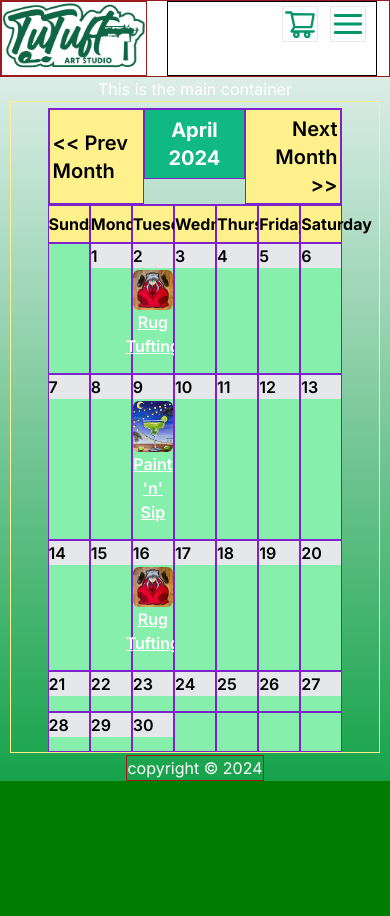
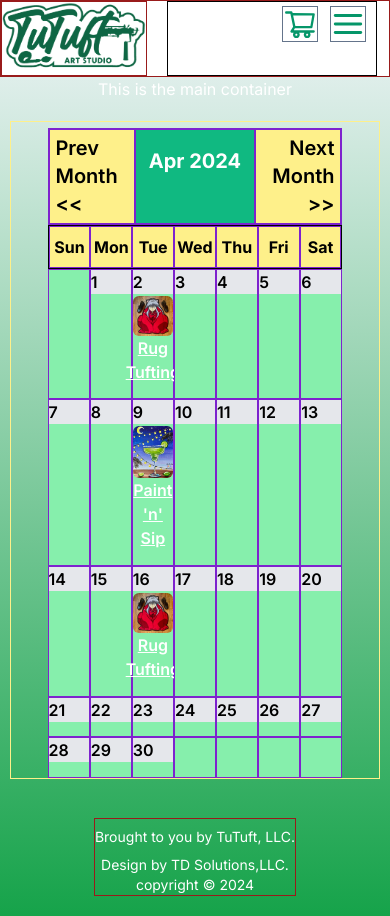
Before and after one commit to TDow520/tutuft_art_studio, a Next.js app: page /upcoming in a window 390 px wide. Before the commit the page ends 844 px from the top, so only its background shows below. Built offline with nearby package versions, Linux system fonts and the light colour scheme.

Commit message:
Working on making the site mobile friendly and more function for the cart component to reflect the right count for the slots and the data that will be used in the datbase.

```diff
--- a/src/app/cart/cartContext.jsx
+++ b/src/app/cart/cartContext.jsx
@@ -22,8 +22,10 @@ export const CartProvider = ({ children }) => {
 
     const removeFromCart = (eventId) => {
         setCartItems((prevItems) =>
-            prevItems.filter((item) => item.id !== eventId)
+            prevItems.filter((item) => item.available !== eventId)
         );
+        // add 1 to the available count
+        item.available = item.available + 1;
     };
 
     const value = {
--- a/src/app/layout.jsx
+++ b/src/app/layout.jsx
@@ -23,17 +23,23 @@ const RootLayout = ({ children }) => {
     return (
         <CartProvider>
             <html lang="en">
-                <body className={` ${inter.className} `}>
+                <body className={` ${inter.className} phone:h-[100vh] h-[125%] ` }>
                     <div className="flex flex-col items-center text-center bg-gradient-to-b to-green-600 from-slate-100">
                         <header className="w-full bg-white z-50">
                             <NavBanner />
                         </header>
                         This is the main container
-                        <div className="flex flex-col h-[95%] w-[95%] border border-yellow-200 text-center items-center">
+                        <div className="flex flex-col h-[95%] my-[5%] w-[95%] border border-yellow-200 text-center items-center">
                             {children}
                             <SpeedInsights />
                         </div>
-                        <footer className="flex flex-col mt-[.5%] text-center justify-center border border-red-800 desktop:text-[150%] laptop:w-[55%]">
+                        <footer className="flex flex-col h-[5%] my-[5%] text-center justify-center border border-red-800 text-sm desktop:text-[100%] laptop:w-[55%]">
+                            <p className="my-2">
+                                Brought to you by TuTuft, LLC.
+                            </p>
+                            <p>
+                                Design by TD Solutions,LLC.
+                            </p>
                             copyright &copy; {year}
                         </footer>
                     </div>
--- a/src/app/navbanner/nav-links.jsx
+++ b/src/app/navbanner/nav-links.jsx
@@ -29,6 +29,14 @@ export default function NavLinks() {
         setShowMenu(false);
     };
 
+    const backdropClick = (e) => {
+        // Check if the click is on the backdrop itself and not on the modal
+        if (e.target.id === "backdrop") {
+            handleCloseMenu();
+        }
+    };
+
+
     return (
         <div className="flex text-emerald-600">
             <div className="border border-red-800 mr-[5%] gap-5">
@@ -54,23 +62,38 @@ export default function NavLinks() {
                     </Link>
                 ))}
                 <section className="flex flex-row justify-between gap-3 ">
-                    <AiOutlineShoppingCart className="flex border boder-slate-500 text-4xl laptop:hidden desktop:hidden " />
+
+                    <AiOutlineShoppingCart
+                        role="button"
+                        aria-label="Open shopping cart"
+                        className="flex border border-slate-500 text-4xl laptop:hidden desktop:hidden"
+                        href="/cart"
+                    />
                     <FiMenu
                         onClick={() => setShowMenu(true)}
-                        className="flex border boder-slate-500 text-4xl laptop:hidden desktop:hidden "
+                        role="button"
+                        aria-label="Open menu"
+                        className="flex border border-slate-500 text-4xl laptop:hidden desktop:hidden"
                     />
                 </section>
 
                 {/* This is the side menu section */}
                 {/* this needs to hide when showMenu is false */}
                 {showMenu && (
-                    <div className="fixed z-auto h-full w-screen laptop:hidden desktop:hidden bg-black/65 backdrop-blur-sm top-0 left-0 ">
-                        <section className="text-emerald-600 bg-white flex-col absolute right-0 top-0 h-screen p-8 gap-8 transition duration-300 ease-in-out w-56 phone:text-m">
+                    // This is the side menu section and it will have a scroll bar
+                    <div
+                        id="backdrop"
+                        className="fixed h-full w-screen laptop:hidden desktop:hidden bg-black/65 backdrop-blur-sm top-0 left-0 "
+                        onClick={backdropClick}
+                    >
+                        <section className="text-emerald-600 bg-white flex-col absolute right-0 top-0 h-screen p-8 gap-8 transition duration-300 ease-in-out w-56 phone:text-m overflow-y-scroll overflow-x-hidden">
                             {/* insert the x icon as abutton to close the menu */}
 
                             <AiOutlineClose
                                 onClick={() => setShowMenu(false)}
-                                className=" mt-[-15%] mb-8 ml-[85%] text-3xl cursor-pointer hover:text-bold"
+                                role="button"
+                                aria-label="Close menu"
+                                className="mt-[-15%] mb-8 ml-[85%] text-3xl cursor-pointer hover:text-bold"
                             />
 
                             {/* inputs the menu selections */}
--- a/src/app/page.jsx
+++ b/src/app/page.jsx
@@ -4,7 +4,7 @@ import Carousel from "./carousel/carousel"; // Carousel component for slides
 // Home page component
 export default function Home() {
     return (
-        <div className="flex flex-col border items-center border-white text-center mx-[.5%] h-[91.25vh] w-full">
+        <div className="flex flex-col border items-center border-white text-center mx-[.5%] h-[91.25%] w-full">
             {/* Home page content */}
             <p>Hello this is the homepage container</p>
             {/* Carousel component */}
--- a/src/app/upcoming/calendar/CalendarBody.jsx
+++ b/src/app/upcoming/calendar/CalendarBody.jsx
@@ -1,7 +1,11 @@
 import React from "react";
 import Day from "./CalendarDays";
 
-const CalendarBody = ({ currentMonthIndex, currentYear, displayDays = () =>[]}) => {
+const CalendarBody = ({
+    currentMonthIndex,
+    currentYear,
+    displayDays = () => []
+}) => {
     // Array of days of the week
     const daysOfWeek = [
         "Sunday",
@@ -13,28 +17,37 @@ const CalendarBody = ({ currentMonthIndex, currentYear, displayDays = () =>[]})
         "Saturday"
     ];
 
+    // Short version of days
+    const shortDays = ["Sun", "Mon", "Tue", "Wed", "Thu", "Fri", "Sat"];
+
     return (
         <>
-            <div className="days-of-week flex flex-row w-[100%]">
-                {daysOfWeek.map((day) => (
-                    <div
-                        className="border border-double border-purple-700 py-[2%] w-[14.29%] bg-yellow-200 text-black text-center font-bold"
-                        key={day}
-                    >
-                        {day}
-                    </div>
+            <div className="days-of-week flex flex-row w-full border border-black">
+                {daysOfWeek.map((day, index) => (
+                    <React.Fragment key={day}>
+                        {/* Full day name shown on larger screens, hidden on smaller */}
+                        <div className="border border-double border-purple-700 py-2 w-[25%] bg-yellow-200 text-black text-center font-bold phone:hidden tablet:hidden md:block">
+                            {day}
+                        </div>
+                        {/* Short day name shown on smaller screens */}
+                        <div className="border border-double border-purple-700 py-2 w-[25%] bg-yellow-200 text-black text-center font-bold laptop:hidden desktop:hidden">
+                            {shortDays[index]}
+                        </div>
+                    </React.Fragment>
                 ))}
             </div>
 
             {displayDays().map((week, weekIndex) => (
                 <div
                     key={weekIndex}
-                    className="week flex flex-row w-[100%] font-semibold"
+                    className="week flex flex-row w-full font-semibold"
                 >
                     {week.map((day, dayIndex) => (
                         <Day
                             key={dayIndex}
-                            date={`${currentYear}-${currentMonthIndex + 1}-${day}`}
+                            date={`${currentYear}-${
+                                currentMonthIndex + 1
+                            }-${day}`}
                             day={day}
                         />
                     ))}
@@ -42,6 +55,6 @@ const CalendarBody = ({ currentMonthIndex, currentYear, displayDays = () =>[]})
             ))}
         </>
     );
-}
+};
 
 export default CalendarBody;
--- a/src/app/upcoming/calendar/CalendarHead.jsx
+++ b/src/app/upcoming/calendar/CalendarHead.jsx
@@ -20,22 +20,43 @@ const CalendarHead = ({
         "November",
         "December"
     ];
+
+    // short version of months
+    const shortMons = ["Jan", "Feb", "Mar", "Apr", "May", "Jun", "Jul", "Aug", "Sep", "Oct", "Nov", "Dec"];
     return (
         <div className="calendar-header flex justify-evenly phone:text-md tablet:text-2xl border border-purple-700 w-[100%] text-xl">
+            {/* Full Month name shown on larger screens, hidden on smaller */}
             <button
                 onClick={handlePrevMonth}
-                className="bg-yellow-200 text-left text-black font-semibold tablet:px-[3%] px-[1%] py-[1.5%] laptop:w-[18.35%] desktop:w-[17.87%] border border-double border-purple-700 "
+                className="bg-yellow-200 text-left text-black font-semibold px-[1%] py-[1.5%] laptop:w-[18.35%] desktop:w-[17.87%] border border-double border-purple-700 phone:hidden phone_land:hidden tablet:hidden"
             >
                 &lt;&lt; Prev Month
             </button>
-            <h2 className="bg-emerald-500 phone:h-[17%] text-center tablet:px-[013.25%] px-[4.5%] py-[2%] font-bold phone:w-[50%] laptop:w-[92%] desktop:w-[90%] border border-double border-purple-700">
+            <h2 className="bg-emerald-500 text-center px-[4.5%] py-[2%] font-bold laptop:w-[92%] desktop:w-[90%] border border-double border-purple-700 phone:hidden phone_land:hidden tablet:hidden">
                 {`${months[currentMonthIndex]} ${currentYear}`}
             </h2>
             <button
                 onClick={handleNextMonth}
-                className="bg-yellow-200 text-right text-black font-semibold tablet:px-[3%] px-[1%] py-[1.5%] laptop:w-[18.35%] desktop:w-[17.87%] border border-double border-purple-700 "
+                className="bg-yellow-200 text-right text-black font-semibold px-[1%] py-[1.5%] laptop:w-[18.35%] desktop:w-[17.87%] border border-double border-purple-700 phone:hidden phone_land:hidden tablet:hidden"
             >
                 Next Month &gt;&gt;
+            </button>
+
+            {/* Short month name shown on smaller screens */}
+            <button
+                onClick={handlePrevMonth}
+                className="bg-yellow-200 text-left text-black font-semibold phone:w-[145px] phone_land:w-[181px] tablet:w-[220px] py-[1.5%] px-[2%] border border-double border-purple-700 laptop:hidden desktop:hidden"
+            >
+                Prev Month <br /> &lt;&lt;
+            </button>
+            <h2 className="bg-emerald-500 text-center phone:w-[215px] phone_land:w-[275px] tablet:w-[325px] py-[6%] font-bold border border-double border-purple-700 laptop:hidden desktop:hidden">
+                {`${shortMons[currentMonthIndex]} ${currentYear}`}
+            </h2>
+            <button
+                onClick={handleNextMonth}
+                className="bg-yellow-200 text-right text-black font-semibold phone:w-[145px] phone_land:w-[181px] tablet:w-[220px] py-[1.5%] px-[2%] border border-double border-purple-700  laptop:hidden desktop:hidden"
+            >
+                Next Month <br /> &gt;&gt;
             </button>
         </div>
     );
```
Also changed, not shown: src/app/upcoming/calendar/CalendarDays.jsx (+28 -9 lines), src/app/upcoming/popUpModal.jsx (+72 -12 lines), tailwind.config.js (+4 -3 lines).
